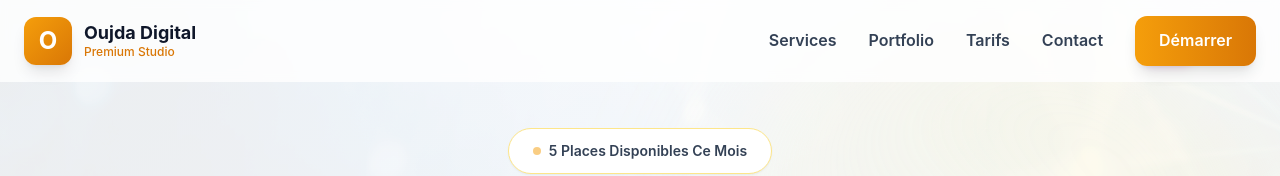
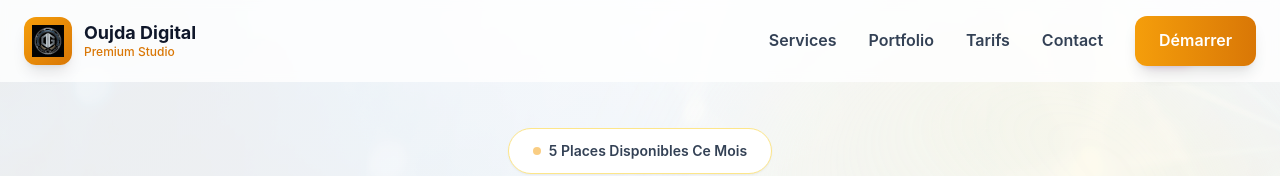
Before and after one commit to jacksparow-222/dd, a Next.js app: page / in a window 1280 px wide. Shown: the top 176 px of the page. Built offline with nearby package versions, Linux system fonts and the light colour scheme.

Commit message:
Update Navbar.jsx

```diff
--- a/components/Navbar.jsx
+++ b/components/Navbar.jsx
@@ -32,9 +32,17 @@ export default function Navbar() {
         <div className="flex items-center justify-between">
           {/* Logo */}
           <a href="#" className="flex items-center gap-3 group">
-            <div className="relative w-12 h-12 bg-gradient-to-br from-amber-500 to-amber-600 rounded-xl flex items-center justify-center shadow-lg group-hover:shadow-xl transition-all duration-300 group-hover:scale-105">
-              <span className="text-2xl font-bold text-white">O</span>
-            </div>
+            <div className="relative w-12 h-12 bg-gradient-to-br from-amber-500 to-amber-600 rounded-xl flex items-center justify-center shadow-lg group-hover:shadow-xl transition-all duration-300 group-hover:scale-105 overflow-hidden">
+ <img
+    src="/logo/logo.png"
+    alt="Oujda Digital Studio"
+    className="w-full h-full object-contain p-2"
+    onError={(e) => {
+      e.target.style.display = 'none';
+      e.target.parentElement.innerHTML = '<span class="text-2xl font-bold text-white">O</span>';
+    }}
+  />
+</div>
             <div className="transition-colors duration-300">
               <div className="font-bold text-lg leading-tight text-slate-900">Oujda Digital</div>
               <div className="text-xs text-amber-600 font-medium">Premium Studio</div>
```
